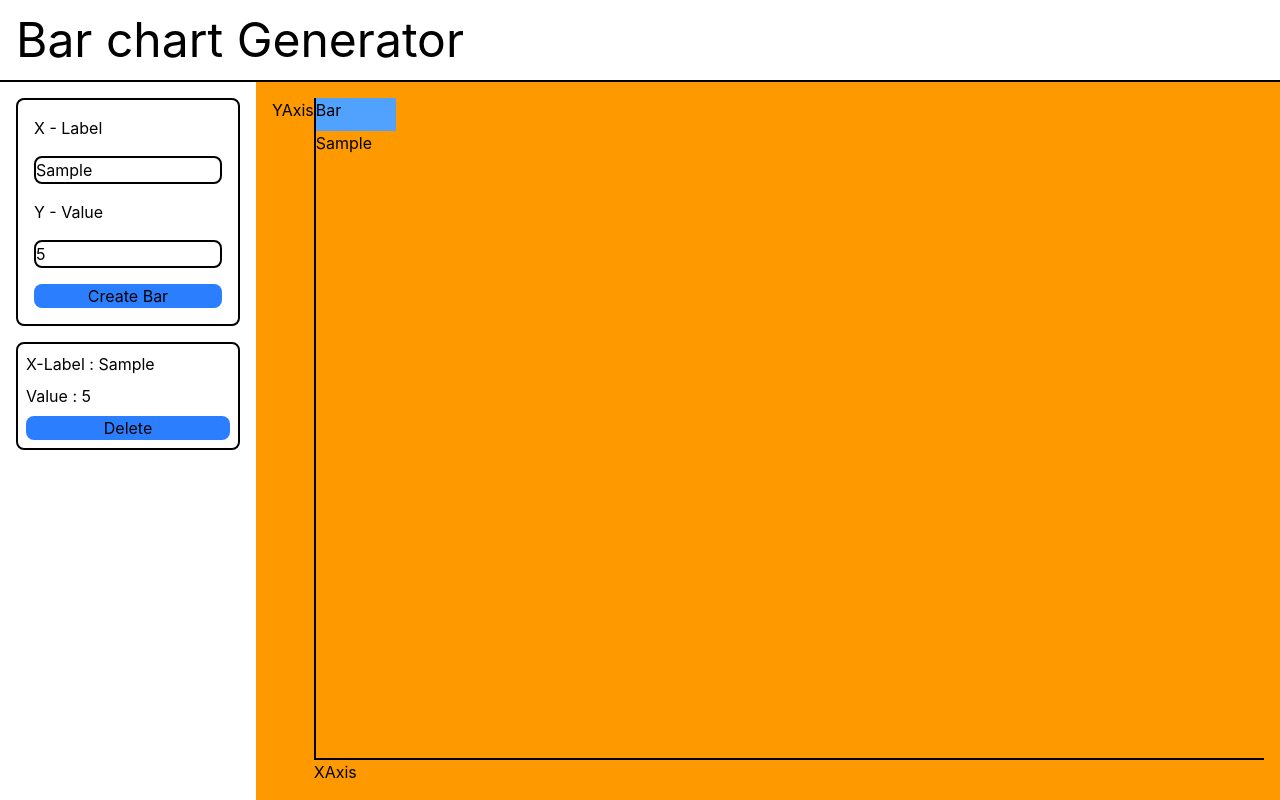
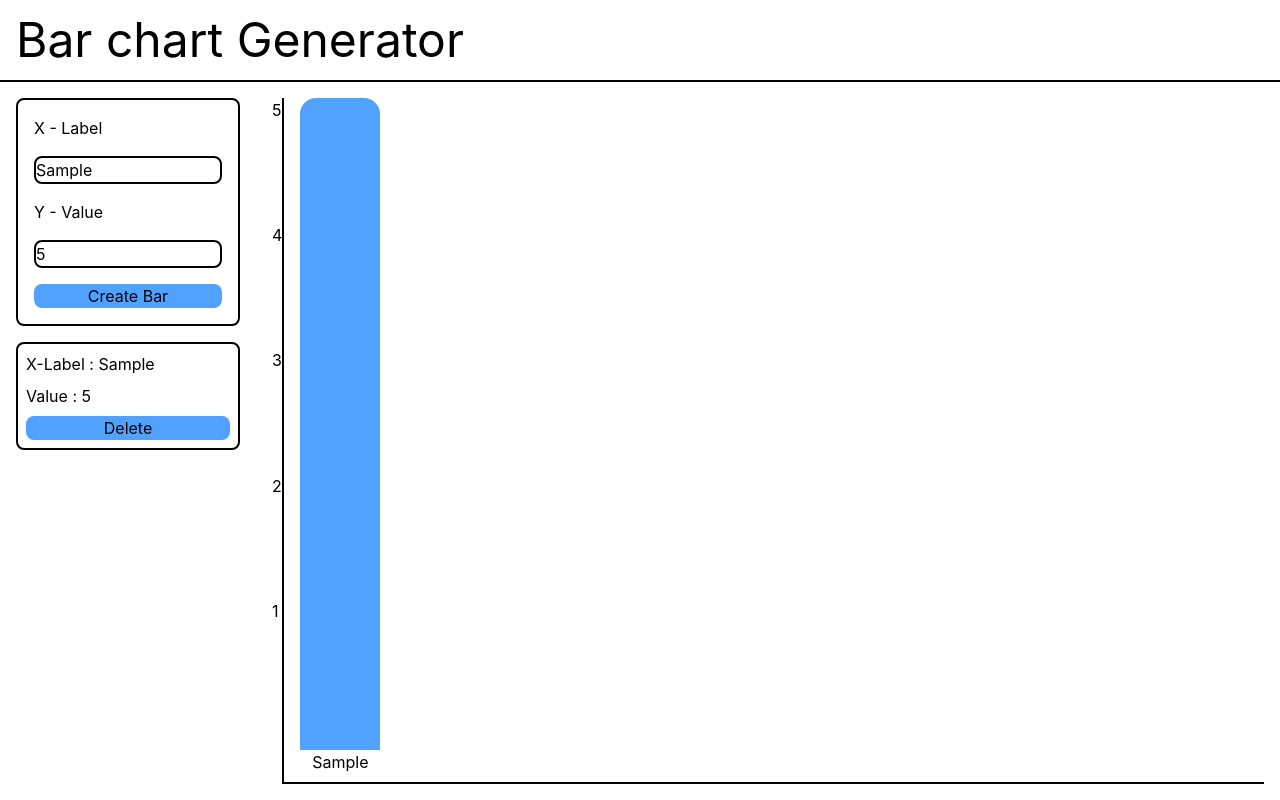
Before and after one commit to krutarth-pipaliya-simform/Practical-4-Bar-Chart-Generator, a React (Vite) app: page / in a window 1280 px wide. Both pictures are taken after typing "Sample", "5" into the empty fields and a click on the button "Create Bar". Built offline with nearby package versions, Linux system fonts and the light colour scheme.

Commit message:
feat: add ratio wise height along with labels

```diff
--- a/src/components/ChartWrapper/Chart/Bar.tsx
+++ b/src/components/ChartWrapper/Chart/Bar.tsx
@@ -4,11 +4,9 @@ interface BarPropsType {
 }
 export const Bar = ({ label, height }: BarPropsType) => {
     return (
-        <div className="flex-1 flex flex-col max-w-20">
-            <div className=" bg-blue-400" style={{ height: `${height}%` }}>
-                Bar
-            </div>
-            <div className="relative bottom-0">{label}</div>
+        <div className="flex flex-col w-20 justify-end relative">
+            <div className=" bg-blue-400 w-20 rounded-t-2xl" style={{ height: `${height}%` }}></div>
+            <div className="text-center max-w-full truncate absolute top-full left-1/2 -translate-x-1/2">{label}</div>
         </div>
     );
 };
--- a/src/components/ChartWrapper/Chart/CartesianPlain.tsx
+++ b/src/components/ChartWrapper/Chart/CartesianPlain.tsx
@@ -3,10 +3,14 @@ import { Bar } from "./Bar";
 
 export const CartesianPlain = () => {
     const { bars } = useBarContext();
+    const maxYValue = bars.reduce((maxYValue, { yValue }) => {
+        return Math.max(maxYValue, yValue);
+    }, 0);
+
     return (
-        <div className="flex-1 border-l-2 border-b-2 overflow-auto flex gap-4">
+        <div className="flex-1 flex gap-4 border-l-2 border-b-2 overflow-auto pl-4 pb-8 scrollbar-none">
             {bars.map(({ id, xLabel, yValue }) => (
-                <Bar key={id} label={xLabel} height={yValue} />
+                <Bar key={id} label={xLabel} height={(yValue * 100) / maxYValue} />
             ))}
         </div>
     );
--- a/src/components/ChartWrapper/Chart/Chart.tsx
+++ b/src/components/ChartWrapper/Chart/Chart.tsx
@@ -1,15 +1,14 @@
 import { CartesianPlain } from "./CartesianPlain";
-import { XAxis } from "./XAxis";
+
 import { YAxis } from "./YAxis";
 
 export const Chart = () => {
     return (
-        <main className="flex-1 flex flex-col p-4 bg-amber-500">
+        <main className="flex-1 flex flex-col p-4 overflow-hidden">
             <div className="flex-1 flex">
                 <YAxis />
-                <div className="flex-1 flex flex-col">
+                <div className="flex-1 flex flex-col overflow-hidden">
                     <CartesianPlain />
-                    <XAxis />
                 </div>
             </div>
         </main>
--- a/src/components/ChartWrapper/Chart/XAxis.tsx
+++ /dev/null
@@ -1,3 +0,0 @@
-export const XAxis = () => {
-    return <div>XAxis</div>;
-};
--- a/src/components/ChartWrapper/Chart/YAxis.tsx
+++ b/src/components/ChartWrapper/Chart/YAxis.tsx
@@ -1,3 +1,15 @@
+import { useBarContext } from "../hooks/useBarContext";
+
 export const YAxis = () => {
-    return <div>YAxis</div>;
+    const { bars } = useBarContext();
+    const maxYValue = bars.reduce((maxYValue, { yValue }) => {
+        return Math.max(maxYValue, yValue);
+    }, 0);
+    return (<div className="flex flex-col pb-15">
+        <div className="flex-1">{maxYValue}</div>
+        <div className="flex-1" >{maxYValue * 4/ 5}</div>
+        <div className="flex-1" >{maxYValue * 3/ 5}</div>
+        <div className="flex-1">{maxYValue * 2/ 5}</div>
+        <div className="flex-1">{maxYValue / 5}</div>
+    </div>);
 };
--- a/src/components/ChartWrapper/Sidebar/BarList.tsx
+++ b/src/components/ChartWrapper/Sidebar/BarList.tsx
@@ -13,7 +13,7 @@ export const BarList = () => {
                         onClick={() => {
                             deleteBar(id);
                         }}
-                        className="bg-blue-500 rounded-lg"
+                        className="bg-blue-400 rounded-lg"
                     >
                         Delete
                     </button>
--- a/src/components/ChartWrapper/Sidebar/CreateBar.tsx
+++ b/src/components/ChartWrapper/Sidebar/CreateBar.tsx
@@ -38,7 +38,7 @@ export const CreateBar = () => {
                 onChange={(e) => setYValue(e.target.value)}
                 className="border-2 rounded-lg"
             />
-            <button type="submit" className="bg-blue-500 rounded-lg">
+            <button type="submit" className="bg-blue-400 rounded-lg">
                 Create Bar
             </button>
         </form>
```
